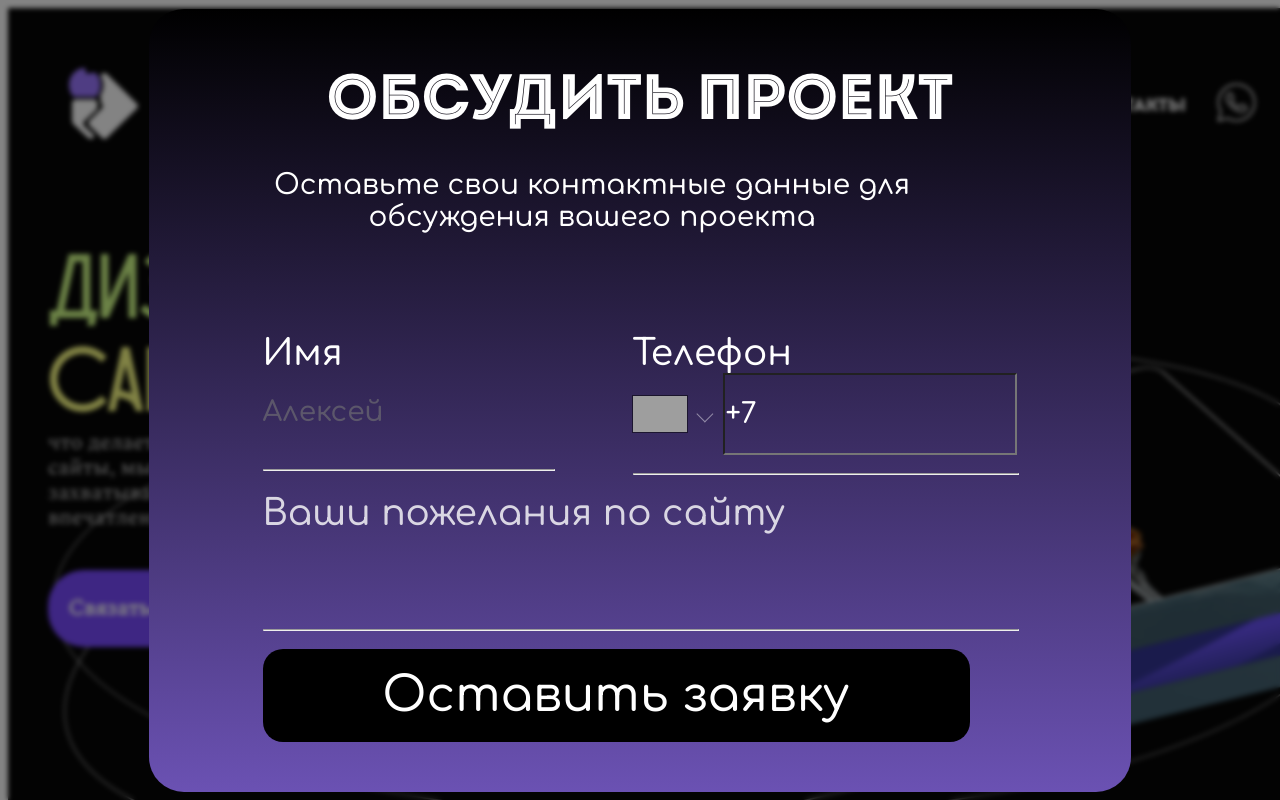
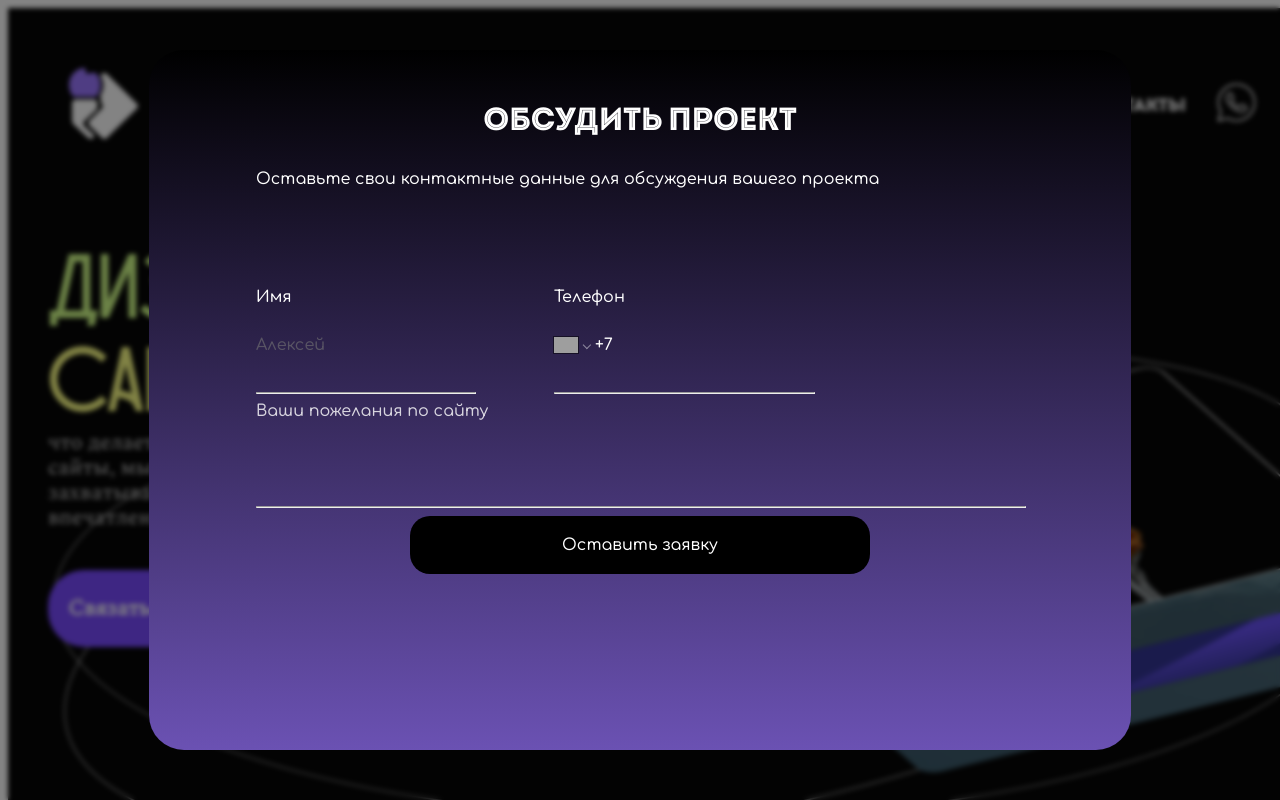
Before and after one commit to darikomarenko/landing-page, a React (Vite) app: page / in a window 1280 px wide. Both pictures are taken after a click on the button "Связаться с нами". Shown: the top 800 px of the page. Built offline with nearby package versions, Linux system fonts and the light colour scheme; grey boxes are pictures that could not be loaded; a web font is replaced by a local one.

Commit message:
add popup adaptive

```diff
--- a/src/components/Modal/SuccessPopup/styles.module.scss
+++ b/src/components/Modal/SuccessPopup/styles.module.scss
@@ -15,7 +15,7 @@
     justify-content: space-around;
     background-color: black;
     border: 2px solid white;
-    width: 70vw;
+    width: 80vw;
     max-width: 882px;
     max-height: 90vh;
     border-radius: 35px;
@@ -25,8 +25,14 @@
         font-family: "Enthalpy";
             font-size: 92px;
             line-height: 93.39px;
-            width: 712px;
             color:  #CFFC86;
             text-align: center;
+
+            @media screen and (max-width: 768px) {
+              font-size: 80px;
+          }
+          @media screen and (max-width: 390px) {
+            font-size: 60px;
+        }
     }
 }
--- a/src/components/Modal/index.tsx
+++ b/src/components/Modal/index.tsx
@@ -56,16 +56,16 @@ export default function Modal({ open, onClose }: ModalProps) {
       <ModalBackground zindex="900" onClick={onClose}>
         <div className={styles['popup']}>
           <form className={styles['popup__form']} onSubmit={handleSubmit}>
-            <div className={styles['popup__title']}>Обсудить проект</div>
-            <div className={styles['popup__description']}>Оставьте свои контактные данные для обсуждения вашего проекта</div>
-            <div className={styles['popup__input']}>
-              <div className={styles['popup__input__inputGroup']}>
-                <div className={styles['popup__input__inputGroup-one']}>
+            <div className={styles['popup__form-title']}>Обсудить проект</div>
+            <div className={styles['popup__form-description']}>Оставьте свои контактные данные для обсуждения вашего проекта</div>
+            <div className={styles['popup__form-input']}>
+              <div className={styles['popup__form-input__inputGroup']}>
+                <div className={styles['popup__form-input__inputGroup-one']}>
                   <label>Имя</label>
-                  <input type='text' className={styles['popup__input']} placeholder="Алексей" name='name' pattern="[A-Za-zА-Яа-я\s]*" required/>
+                  <input type='text' className={styles['popup__form-input']} placeholder="Алексей" name='name' pattern="[A-Za-zА-Яа-я\s]*" required/>
                   <hr/>
                 </div>
-                <div className={styles['popup__input__inputGroup-one']}>
+                <div className={styles['popup__form-input__inputGroup-one']}>
                   <label>Телефон</label>
                   <ReactPhoneNumberInput
                     defaultCountry="RU"
@@ -79,13 +79,13 @@ export default function Modal({ open, onClose }: ModalProps) {
                   <hr/>
                 </div>
               </div>
-              <div className={styles['popup__input__inputGroupTwo']}>
+              <div className={styles['popup__form-input__inputGroupTwo']}>
                 <label>Ваши пожелания по сайту</label>
-                <input type='text' className={styles['popup__input']} name='wishes' />
+                <input type='text' className={styles['popup__form-input']} name='wishes' />
                 <hr/>
               </div>
             </div>
-            <button type="submit" className={styles['popup__button']}>Оставить заявку</button>
+            <button type="submit" className={styles['popup__form-button']}>Оставить заявку</button>
           </form>
           </div>
           {successPopupVisible && <SuccessPopup open={true} onClose={() => setSuccessPopupVisible(false)}/>}
--- a/src/components/Modal/styles.module.scss
+++ b/src/components/Modal/styles.module.scss
@@ -19,7 +19,7 @@
 .popup {
     display: flex;
     flex-direction: column;
-    position: relative;
+    position: absolute;
     align-items: center;
     justify-content: space-around;
     background-color: black;
@@ -32,37 +32,52 @@
     border-radius: 35px;
     padding: 50px;
 
+    &__form {
+      width: 60vw;
+      height: 80vh;
+      max-height: 600px;
+      position: relative;
 
-    &__title {
+
+    &-title {
         font-family: 'Intro';
-        font-size: 64px;
+        font-size: 2rem;
         text-align: center;
         color:  rgba(255, 255, 255, 1);
         padding-bottom: 30px;
     }
-    &__description {
+    &-description {
       display: flex;
         font-family: 'Comforta';
         font-weight: 400;
-        font-size: 28px;
+        font-size: 1rem;
         text-align: center;
         color:  rgba(255, 255, 255, 1);
         max-width: 659px;
         padding-bottom: 100px;
+
+        @media screen and (max-width: 768px) {
+          padding-bottom: 20px;
+      }
     }
-    &__input{
+    &-input{
       display: flex;
       all: unset;
       flex-direction: column;
       font-family: 'Comforta';
 
-      font-size: 36px;
+      font-size: 1rem;
       color: rgba(255, 255, 255, 1);
 
       &__inputGroup {
         display: flex;
         flex-direction: row;
         gap:80px;
+
+        @media screen and (max-width: 768px) {
+          flex-direction: column;
+          gap:20px;
+      }
 
         &-one {
           display: flex;
@@ -77,20 +92,24 @@
             opacity: 80%;
           }
       }
+
     }
 
-    &__button {
+    &-button {
       display: flex;
       justify-content: center;
-      width: 707px;
+      max-width: 707px;
+      width: 60%;
         color: white;
         background-color: black;
         padding: 20px;
         border-radius: 20px;
         font-family: 'Comforta';
-      font-size: 48px;
+      font-size: 1rem;
     border: none;
+    margin: auto;
   }
+}
 
 }
 .popup input {
@@ -101,12 +120,21 @@
     color: white;
     font-family: 'Comforta';
     font-weight: 400;
-    font-size: 28px;
+    font-size: 1rem;
     transition: all 0.3s ease-out;
+    border: none;
 
 	&::placeholder {
+    font-size: 1rem;
 		opacity: 60%;
-	}
+  }
+  &:focus {
+    background: none;
+  }
+
+  @media screen and (max-width: 768px) {
+    padding: 0.5em;
+}
 }
 
 .popup hr {
--- a/src/components/Sites/styles.module.scss
+++ b/src/components/Sites/styles.module.scss
@@ -101,7 +101,7 @@
         border-radius: 20px;
         border: none;
         min-width: 420px;
-        width: 55vw;
+        width: 40vw;
         height: 140px;
 
         @media screen and (max-width: 425px) {
```
